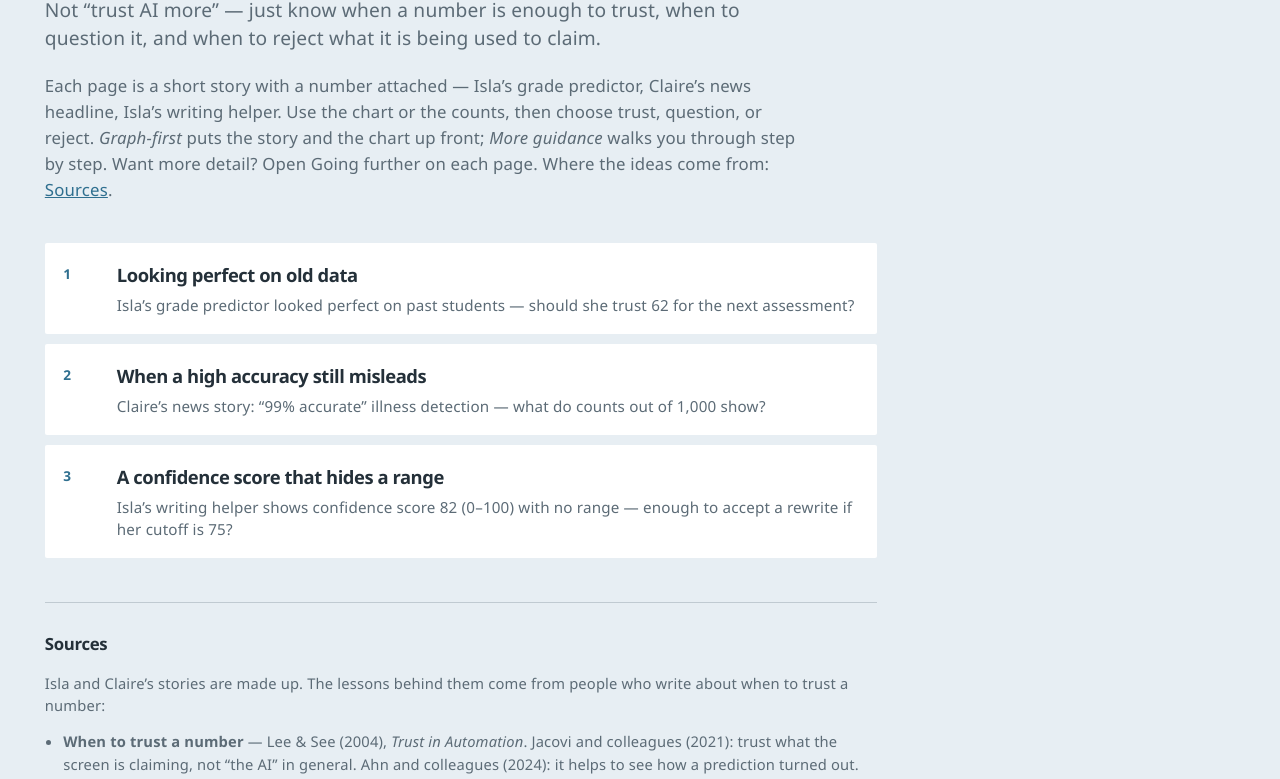
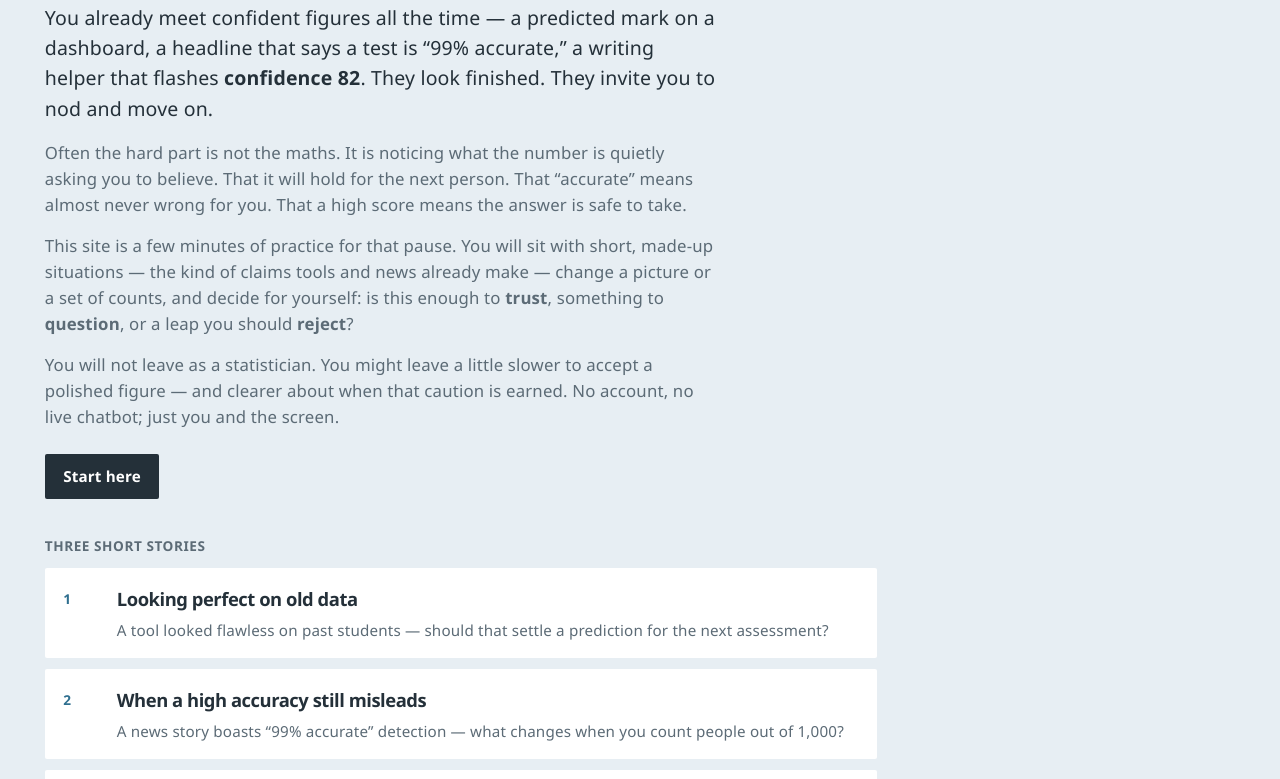
Before and after one commit to joe7898/CS4098, a plain HTML site: page artefact/index.html in a window 1280 px wide. Shown: the part 185-964 px from the top of the page. Drawn offline with nearby package versions, Linux system fonts and the light colour scheme.

Commit message:
Improve home story and make Restart remount the module.

```diff
--- a/artefact/css/site.css
+++ b/artefact/css/site.css
@@ -1388,20 +1388,73 @@ body:not([data-route="home"]) .site-nav a:not([aria-current="page"]) {
 /* ---------------------------------------------------------------------------
    Home (chapter landing)
    --------------------------------------------------------------------------- */
+.home {
+  max-width: min(52rem, 100%);
+}
+
 .home-intro {
-  max-width: min(48rem, 100%);
-  margin-bottom: 2.5rem;
+  max-width: min(42rem, 100%);
+  margin-bottom: 1.5rem;
+}
+
+.home-cta-row {
+  display: flex;
+  flex-wrap: wrap;
+  gap: 0.75rem 1.25rem;
+  align-items: center;
+  margin: 0 0 2.25rem;
+}
+
+.home-cta {
+  display: inline-block;
+  padding: 0.65rem 1.15rem;
+  background: var(--ink);
+  color: #fff !important;
+  text-decoration: none;
+  border-radius: var(--radius);
+  font-weight: 600;
+  font-size: 0.95rem;
+  letter-spacing: 0.01em;
+  transition: transform 0.15s ease, background 0.15s ease;
+}
+
+.home-cta:hover {
+  background: #1a242c;
+  color: #fff !important;
+  transform: translateY(-1px);
+}
+
+.home-cta:focus-visible {
+  outline: 2px solid var(--accent);
+  outline-offset: 3px;
 }
 
 .home-intro .lede {
-  font-size: 1.2rem;
-  line-height: 1.5;
+  font-size: 1.22rem;
+  line-height: 1.55;
   max-width: none;
+  color: var(--ink);
+  margin-bottom: 1rem;
 }
 
 .home-intro p {
   color: var(--muted);
   max-width: none;
+  margin: 0 0 0.95rem;
+  line-height: 1.55;
+}
+
+.home-intro p:last-child {
+  margin-bottom: 0;
+}
+
+.home-list-heading {
+  font-size: 0.85rem;
+  font-weight: 600;
+  letter-spacing: 0.04em;
+  text-transform: uppercase;
+  color: var(--muted);
+  margin: 0 0 0.75rem;
 }
 
 .chapter-list {
--- a/artefact/js/app.js
+++ b/artefact/js/app.js
@@ -90,19 +90,41 @@
     els.main.innerHTML = "";
 
     const wrap = document.createElement("div");
-    wrap.innerHTML =
-      '<div class="home-intro">' +
-      '<p class="chapter-kicker">Three modules</p>' +
+    wrap.className = "home";
+
+    // Story first: what people already see, why it matters, what practice gives you
+    const intro = document.createElement("div");
+    intro.className = "home-intro";
+    intro.innerHTML =
+      '<p class="chapter-kicker">Everyday numbers</p>' +
       "<h1>Calibrated trust in numbers</h1>" +
-      '<p class="lede">Not “trust AI more” — just know when a number is enough to trust, when to question it, and when to reject what it is being used to claim.</p>' +
-      "<p>Each page is a short story with a number attached — Isla’s grade predictor, Claire’s news headline, Isla’s writing helper. " +
-      "Use the chart or the counts, then choose trust, question, or reject. " +
-      "<em>Graph-first</em> puts the story and the chart up front; <em>More guidance</em> walks you through step by step. " +
-      "Want more detail? Open Going further on each page. " +
-      "Where the ideas come from: <a href=\"#sources\">Sources</a>.</p>" +
-      "</div>";
+      '<p class="lede">You already meet confident figures all the time — a predicted mark on a dashboard, ' +
+      "a headline that says a test is “99% accurate,” a writing helper that flashes <strong>confidence&nbsp;82</strong>. " +
+      "They look finished. They invite you to nod and move on.</p>" +
+      "<p>Often the hard part is not the maths. It is noticing what the number is quietly asking you to believe. " +
+      "That it will hold for the next person. That “accurate” means almost never wrong for you. " +
+      "That a high score means the answer is safe to take.</p>" +
+      "<p>This site is a few minutes of practice for that pause. " +
+      "You will sit with short, made-up situations — the kind of claims tools and news already make — " +
+      "change a picture or a set of counts, and decide for yourself: " +
+      "is this enough to <strong>trust</strong>, something to <strong>question</strong>, or a leap you should <strong>reject</strong>?</p>" +
+      "<p>You will not leave as a statistician. You might leave a little slower to accept a polished figure — " +
+      "and clearer about when that caution is earned. " +
+      "No account, no live chatbot; just you and the screen.</p>";
+    wrap.append(intro);
 
-    // Chapter cards — titles match each module H1
+    const cta = document.createElement("p");
+    cta.className = "home-cta-row";
+    cta.innerHTML =
+      '<a class="home-cta" href="#fit">Start here</a>';
+    wrap.append(cta);
+
+    // Paths in after the story — not the opening frame
+    const listHead = document.createElement("h2");
+    listHead.className = "home-list-heading";
+    listHead.textContent = "Three short stories";
+    wrap.append(listHead);
+
     const list = document.createElement("ol");
     list.className = "chapter-list";
 
@@ -111,19 +133,19 @@
         "fit",
         "1",
         "Looking perfect on old data",
-        "Isla’s grade predictor looked perfect on past students — should she trust 62 for the next assessment?",
+        "A tool looked flawless on past students — should that settle a prediction for the next assessment?",
       ],
       [
         "baserate",
         "2",
         "When a high accuracy still misleads",
-        "Claire’s news story: “99% accurate” illness detection — what do counts out of 1,000 show?",
+        "A news story boasts “99% accurate” detection — what changes when you count people out of 1,000?",
       ],
       [
         "uncertainty",
         "3",
         "A confidence score that hides a range",
-        "Isla’s writing helper shows confidence score 82 (0–100) with no range — enough to accept a rewrite if her cutoff is 75?",
+        "A writing helper shows confidence 82 with no range — is that enough to accept a rewrite?",
       ],
     ];
 
@@ -244,10 +266,17 @@
 
   if (els.restartBtn) {
     els.restartBtn.addEventListener("click", function () {
-      if (state.active && state.active.reset) {
-        state.active.reset();
-      } else {
-        render();
+      // Remount the module so the graph and controls reset cleanly,
+      // then return the reader to the top of the page.
+      if (state.route === "home") return;
+      render();
+      window.scrollTo(0, 0);
+      if (els.main && typeof els.main.focus === "function") {
+        try {
+          els.main.focus({ preventScroll: true });
+        } catch (e) {
+          els.main.focus();
+        }
       }
     });
   }
```
Also changed, not shown: artefact/index.html (+6 -6 lines).
